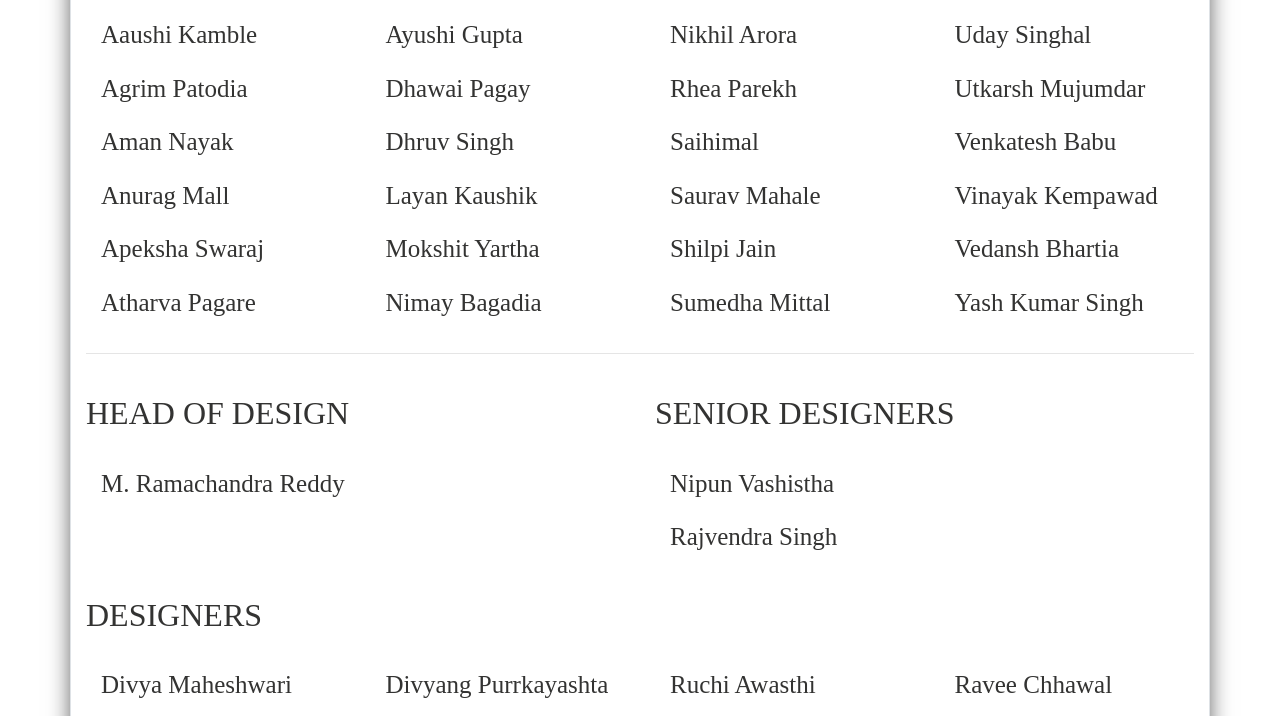
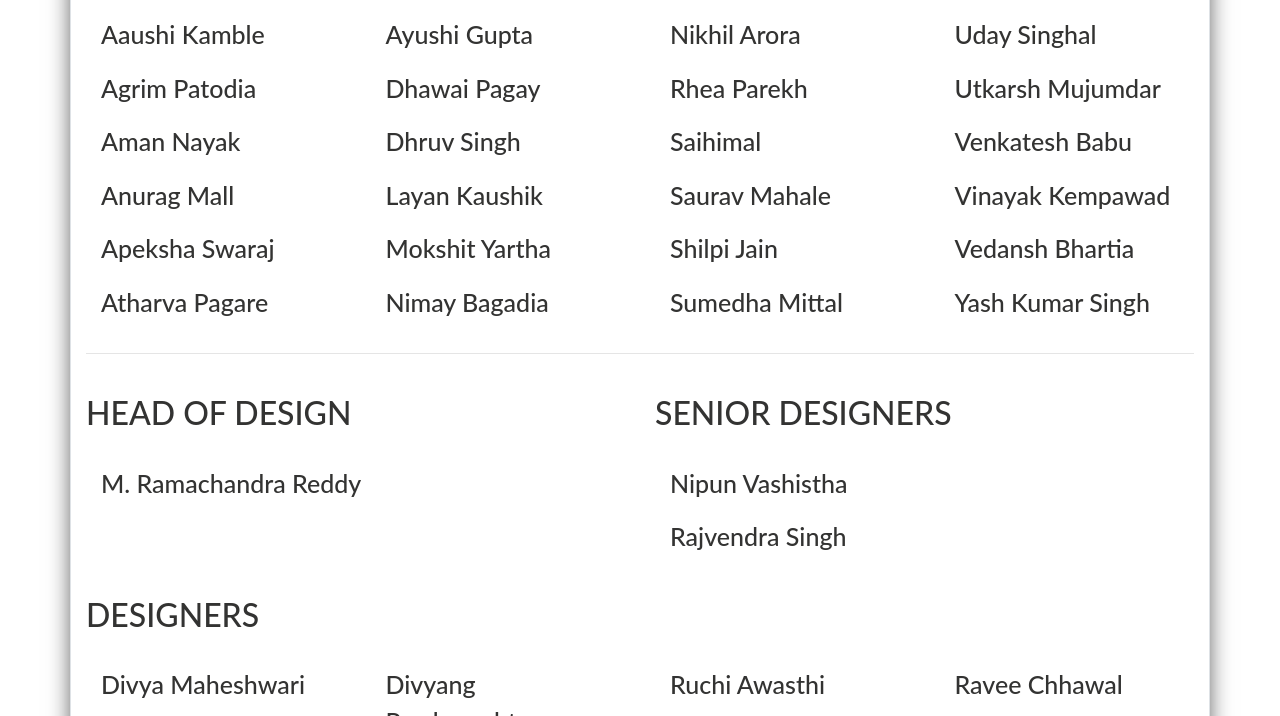
Before and after one commit to ishanrai05/wonateampage, a plain HTML site: page index.html in a window 1280 px wide. Shown: the part 596-1312 px from the top of the page. Drawn offline with nearby package versions, Linux system fonts and the light colour scheme.

Commit message:
Update index.html

```diff
--- a/index.html
+++ b/index.html
@@ -5,9 +5,10 @@
 	<link rel="stylesheet" href="https://maxcdn.bootstrapcdn.com/bootstrap/4.0.0/css/bootstrap.min.css" integrity="sha384-Gn5384xqQ1aoWXA+058RXPxPg6fy4IWvTNh0E263XmFcJlSAwiGgFAW/dAiS6JXm" crossorigin="anonymous">
 	<style>
 	body{
-		font-family:Lato Merriweather;
+		font-family:Lato, Merriweather, Open Sans, sans-serif !important;
 		padding:10px;
 		color:rgb(51, 51, 50);
+		margin:0px;
 	}
 	h2{
 		text-transform:uppercase;
```
